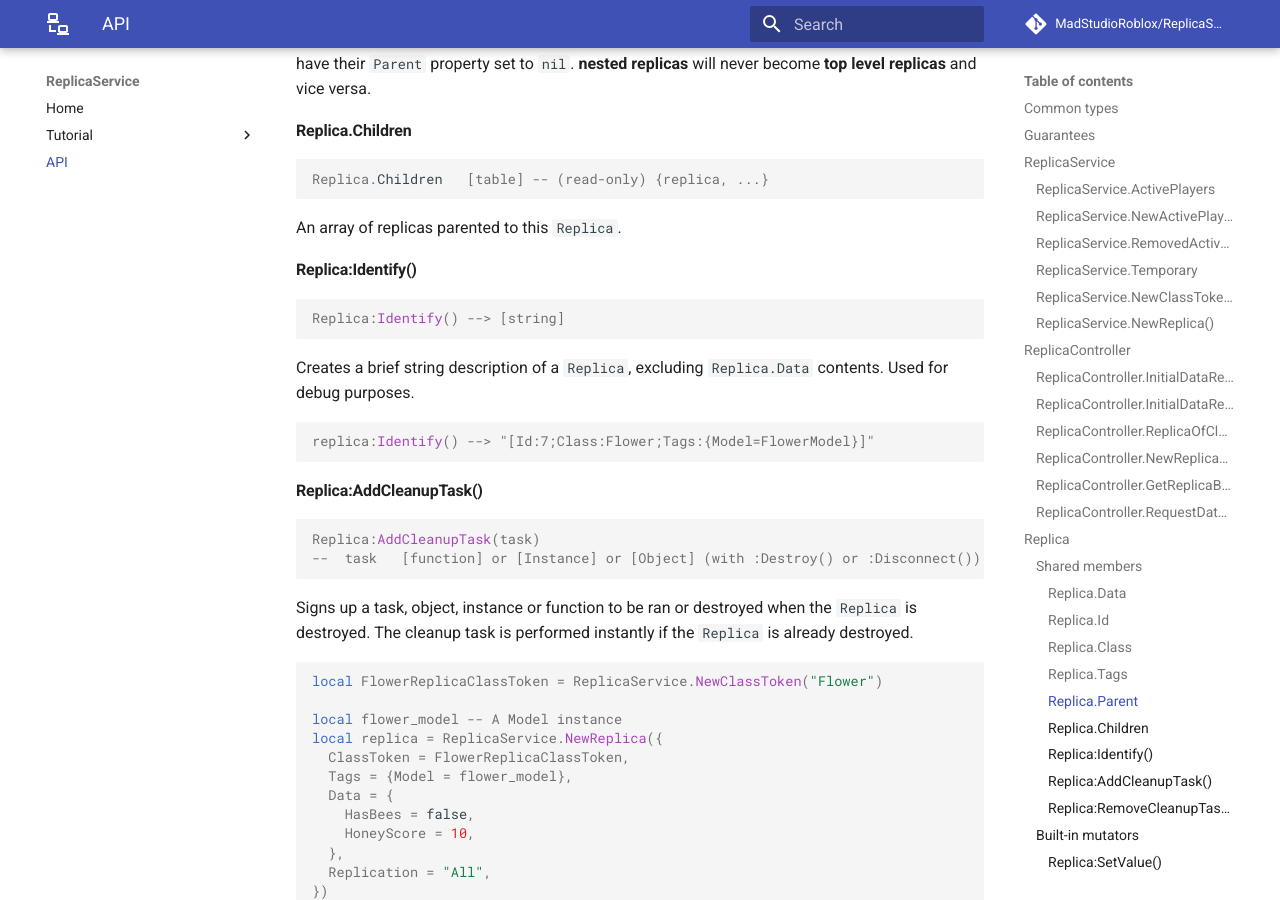
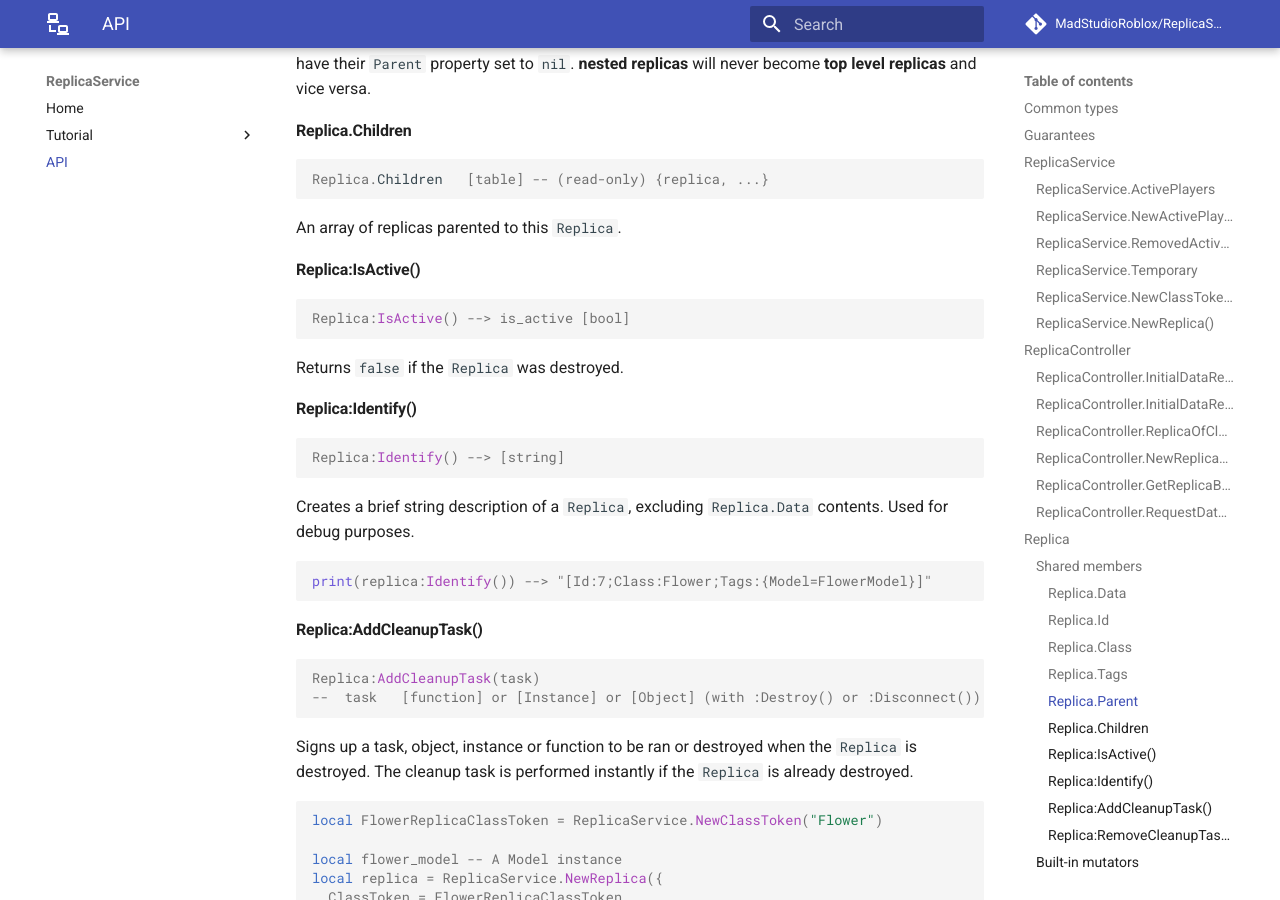
Before and after one commit to MadStudioRoblox/ReplicaService, an MkDocs documentation site: the page built from docs/api.md, in a window 1280 px wide and 900 px high, scrolled down 7446 px. Built offline with MkDocs 1.6.1 and Material for MkDocs 9.7.7, drawn with Linux system fonts in a browser that asks for light colours; comment, search, counter and statistics services are not loaded.

Commit message:
Modernized maid & signals; SetValues() bug fix; General cleanup

````diff
--- a/docs/api.md
+++ b/docs/api.md
@@ -298,13 +298,18 @@ Reference to the parent `Replica`. All **nested replicas** *will* have a parent.
 Replica.Children   [table] -- (read-only) {replica, ...}
 ```
 An array of replicas parented to this `Replica`.
+#### Replica:IsActive()
+```lua
+Replica:IsActive() --> is_active [bool]
+```
+Returns `false` if the `Replica` was destroyed.
 #### Replica:Identify()
 ```lua
 Replica:Identify() --> [string]
 ```
 Creates a brief string description of a `Replica`, excluding `Replica.Data` contents. Used for debug purposes.
 ```lua
-replica:Identify() --> "[Id:7;Class:Flower;Tags:{Model=FlowerModel}]"
+print(replica:Identify()) --> "[Id:7;Class:Flower;Tags:{Model=FlowerModel}]"
 ```
 #### Replica:AddCleanupTask()
 ```lua
````
Also changed, not shown: docs/tutorial/basic_usage.md (+1 -1 lines), 7 other files.
